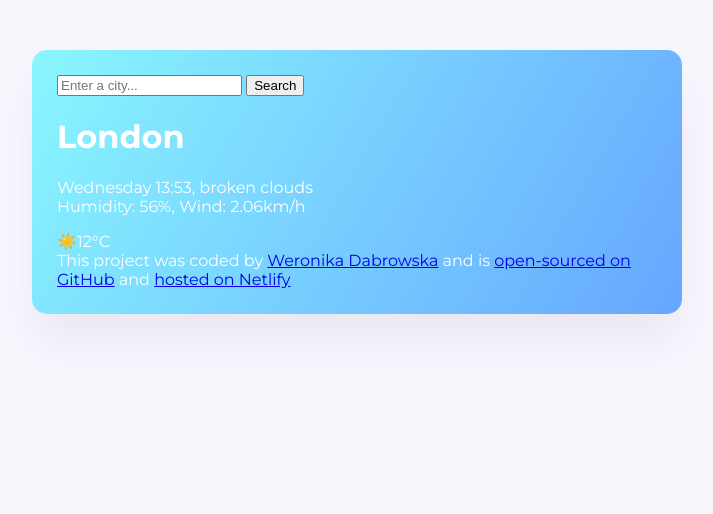
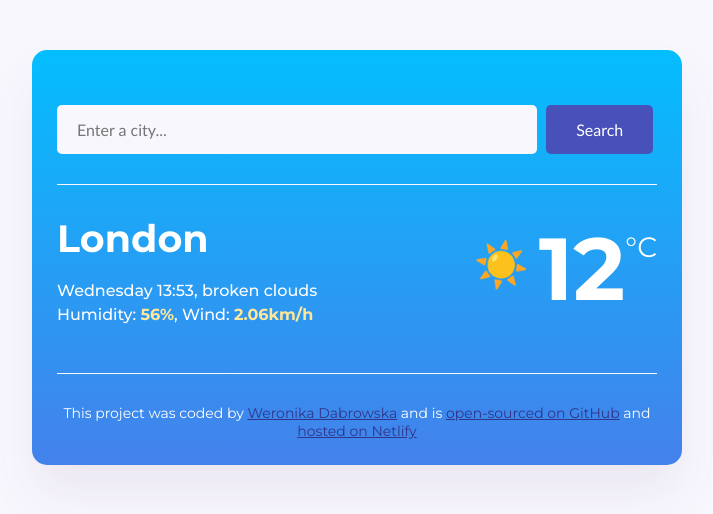
Before and after one commit to werroo/weather-app-project, a plain HTML site: page index.html in a window 1280 px wide. Shown: the whole page, without its empty margins (283-996 px from the left). Drawn offline with Linux system fonts and the light colour scheme.

Commit message:
Added basic CSS

```diff
--- a/index.html
+++ b/index.html
@@ -15,21 +15,32 @@
   <body>
     <div class="weather-app">
       <header>
-        <form>
-          <input type="search" placeholder="Enter a city..." required />
-          <input type="submit" value="Search" />
+        <form class="search-form">
+          <input
+            type="search"
+            placeholder="Enter a city..."
+            required
+            class="search-form-input"
+          />
+          <input type="submit" value="Search" class="search-form-button" />
         </form>
       </header>
       <main>
-        <div>
-          <h1>London</h1>
-          <p>
-            Wednesday 13:53, broken clouds
-            <br />
-            Humidity: 56%, Wind: 2.06km/h
-          </p>
+        <div class="weather-app-data">
+          <div>
+            <h1 class="weather-app-city">London</h1>
+            <p class="weather-app-details">
+              Wednesday 13:53, broken clouds
+              <br />
+              Humidity: <strong>56%</strong>, Wind: <strong>2.06km/h</strong>
+            </p>
+          </div>
+          <div class="weather-app-temp-container">
+            <div class="weather-app-icon">☀️</div>
+            <div class="weather-app-temperature">12</div>
+            <div class="weather-app-unit">°C</div>
+          </div>
         </div>
-        <div>☀️12°C</div>
       </main>
       <footer>
         This project was coded by
--- a/src/style.css
+++ b/src/style.css
@@ -4,11 +4,95 @@ body {
   color: #ffff;
 }
 
+a {
+  color: #30368a;
+}
+
 .weather-app {
-  background: linear-gradient(120deg, #89f7fe 0%, #66a6ff 100%);
+  background: linear-gradient(to top, #4481eb 0%, #04befe 100%);
   max-width: 600px;
   margin: 50px auto;
   padding: 25px;
   box-shadow: 0 30px 50px #41326414;
   border-radius: 15px;
 }
+
+header {
+  border-bottom: 1px solid #f9f7fe;
+  padding: 30px 0;
+}
+
+.search-form-input {
+  background-color: #f9f7fe;
+  border: none;
+  border-radius: 5px;
+  width: 80%;
+  font-size: 16px;
+  padding: 15px 20px;
+  font-family: "Trebuchet MS", "Lucida Sans Unicode", "Lucida Grande",
+    "Lucida Sans", Arial, sans-serif;
+}
+
+.search-form-button {
+  background: #4850b9;
+  color: #ffff;
+  border: none;
+  padding: 15px 30px;
+  border-radius: 5px;
+  margin-left: 5px;
+  font-size: 16px;
+  font-family: "Trebuchet MS", "Lucida Sans Unicode", "Lucida Grande",
+    "Lucida Sans", Arial, sans-serif;
+}
+
+main {
+  padding: 30px 0;
+}
+
+.weather-app-data {
+  display: flex;
+  justify-content: space-between;
+}
+
+.weather-app-city {
+  margin: 0;
+  font-size: 38px;
+  line-height: 48px;
+}
+
+.weather-app-details {
+  font-size: 16px;
+  line-height: 24px;
+  font-weight: 500;
+}
+
+.weather-app-details strong {
+  color: #ffe79a;
+}
+
+.weather-app-temp-container {
+  display: flex;
+}
+
+.weather-app-icon {
+  font-size: 44px;
+  margin-top: 22px;
+}
+
+.weather-app-temperature {
+  font-size: 88px;
+  font-weight: bold;
+  margin-left: 10px;
+}
+
+.weather-app-unit {
+  margin-top: 15px;
+  font-size: 28px;
+}
+
+footer {
+  border-top: 1px solid #f9f7fe;
+  padding: 30px 0 0 0;
+  text-align: center;
+  font-size: 14px;
+}
```
